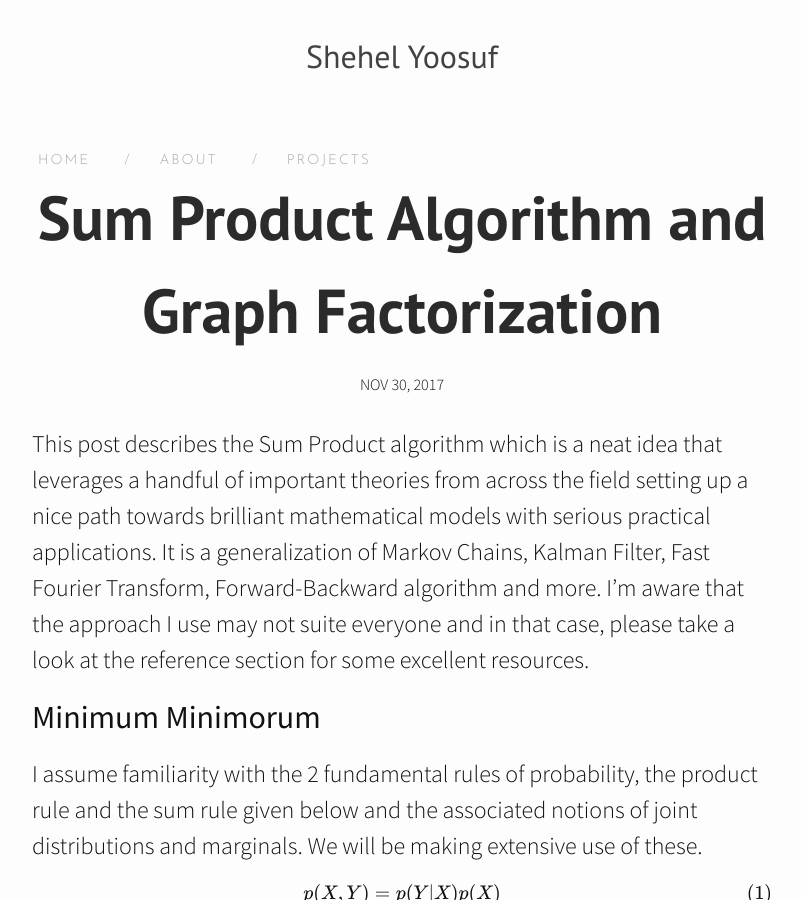
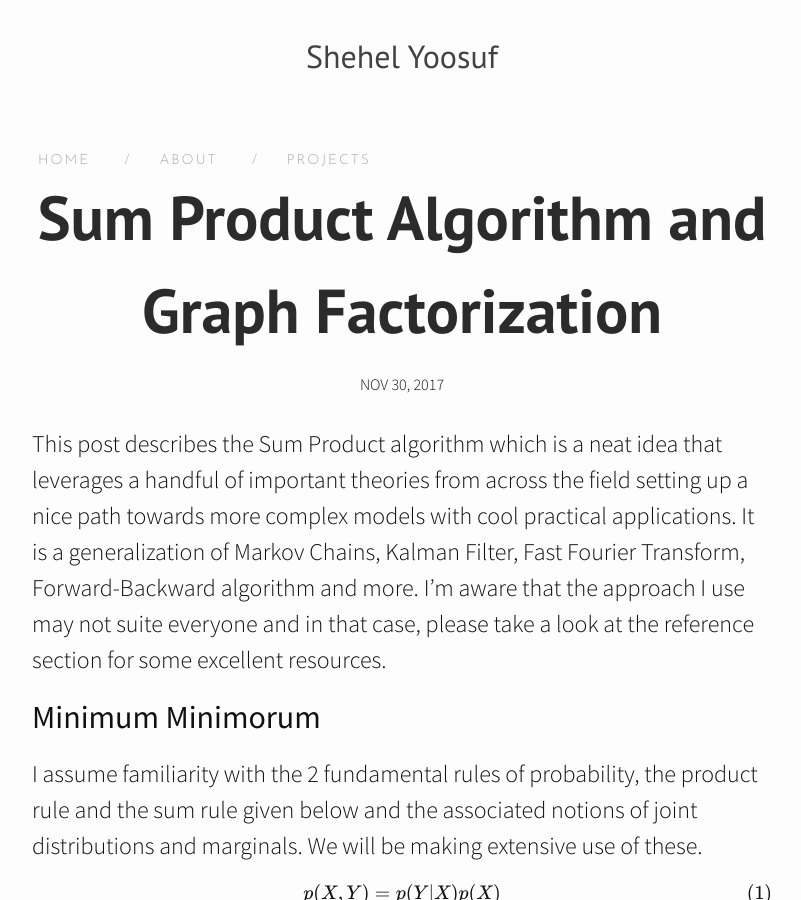
Before and after one commit to shehel/shehel.github.io, a Jekyll site: the page built from _posts/2017-11-30-prod_sum_algo.markdown, in a window 1280 px wide and 900 px high. Shown: the whole window, without its empty margins (238-1039 px from the left). Built offline with Jekyll 4.4.1, drawn with Linux system fonts in a browser that asks for light colours; nearby versions of some CDN libraries; formulas are drawn with MathJax 3; comment, search, counter and statistics services are not loaded.

```diff
--- a/_posts/2017-11-30-prod_sum_algo.markdown
+++ b/_posts/2017-11-30-prod_sum_algo.markdown
@@ -6,7 +6,7 @@ date:   2017-11-30 09:45:31 +0530
 categories: graphical modeling
 
 ---
-This post describes the Sum Product algorithm which is a neat idea that leverages a handful of important theories from across the field setting up a nice path towards brilliant mathematical models with serious practical applications. It is a generalization of  Markov Chains, Kalman Filter, Fast Fourier Transform, Forward-Backward algorithm and more. I'm aware that the approach I use may not suite everyone and in that case, please take a look at the reference section for some excellent resources.
+This post describes the Sum Product algorithm which is a neat idea that leverages a handful of important theories from across the field setting up a nice path towards more complex models with cool practical applications. It is a generalization of  Markov Chains, Kalman Filter, Fast Fourier Transform, Forward-Backward algorithm and more. I'm aware that the approach I use may not suite everyone and in that case, please take a look at the reference section for some excellent resources.
 
 <h2>Minimum Minimorum</h2>
 I assume familiarity with the 2 fundamental rules of probability, the product rule and the sum rule given below and the associated notions of joint distributions and marginals. We will be making extensive use of these.
```
